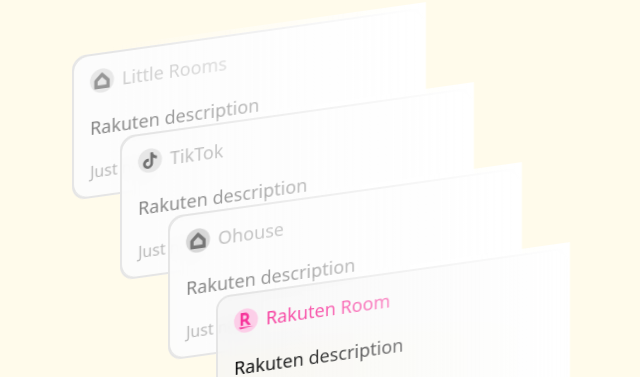
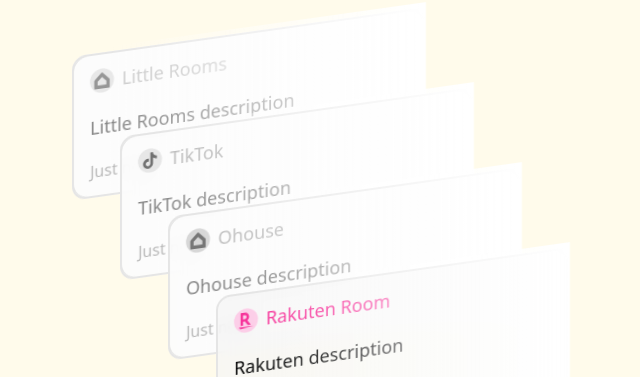
Before and after one commit to iwanoie/iwanoie-link-hub, a Next.js app: page / in a window 1280 px wide. Shown: the part 232-609 px from the top of the page, without its empty margins (392-1032 px from the left). Built offline with nearby package versions, Linux system fonts and the light colour scheme; no server answers.

Commit message:
fix: カード説明文 description を修正

```diff
--- a/src/data/links.tsx
+++ b/src/data/links.tsx
@@ -20,7 +20,7 @@
 	{
 		icon: <SiGooglehome className="text-green-500" />,
 		title: 'Little Rooms',
-		description: 'Rakuten description',
+		description: 'Little Rooms description',
 		date: 'Just now',
 		url: 'https://littlerooms.jp/iwanoie',
 		iconClassName: 'text-green-500',
@@ -32,7 +32,7 @@
 	{
 		icon: <SiTiktok className="text-gray-500" />,
 		title: 'TikTok',
-		description: 'Rakuten description',
+		description: 'TikTok description',
 		date: 'Just now',
 		url: 'https://www.tiktok.com/@iwanoie_?_t=8lo4Egjpqa1&_r=1',
 		iconClassName: 'text-gray-500',
@@ -44,7 +44,7 @@
 	{
 		icon: <SiGooglehome className="text-blue-500" />,
 		title: 'Ohouse',
-		description: 'Rakuten description',
+		description: 'Ohouse description',
 		date: 'Just now',
 		url: 'https://link.ohouse.com/5pmcjx',
 		iconClassName: 'text-blue-500',
```
